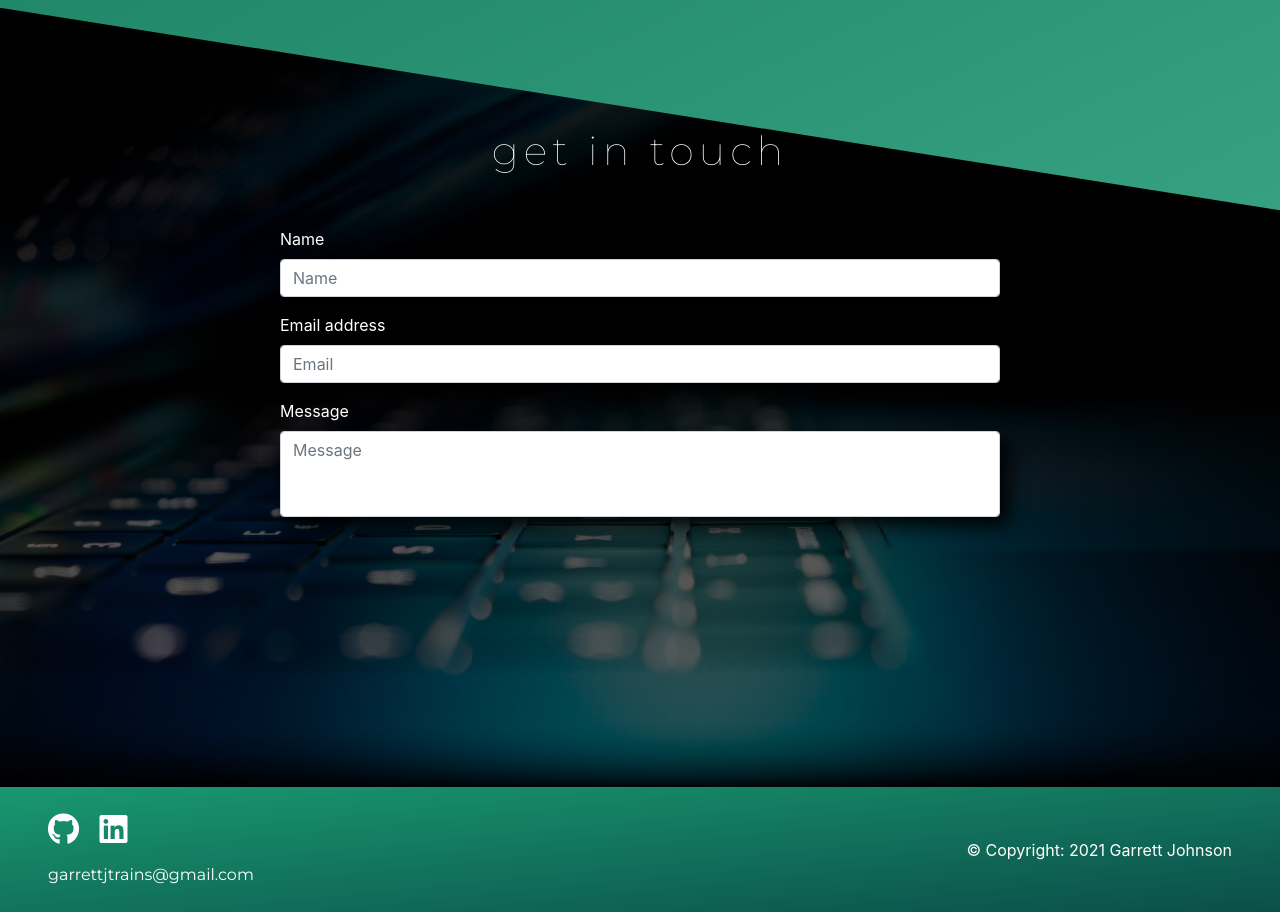
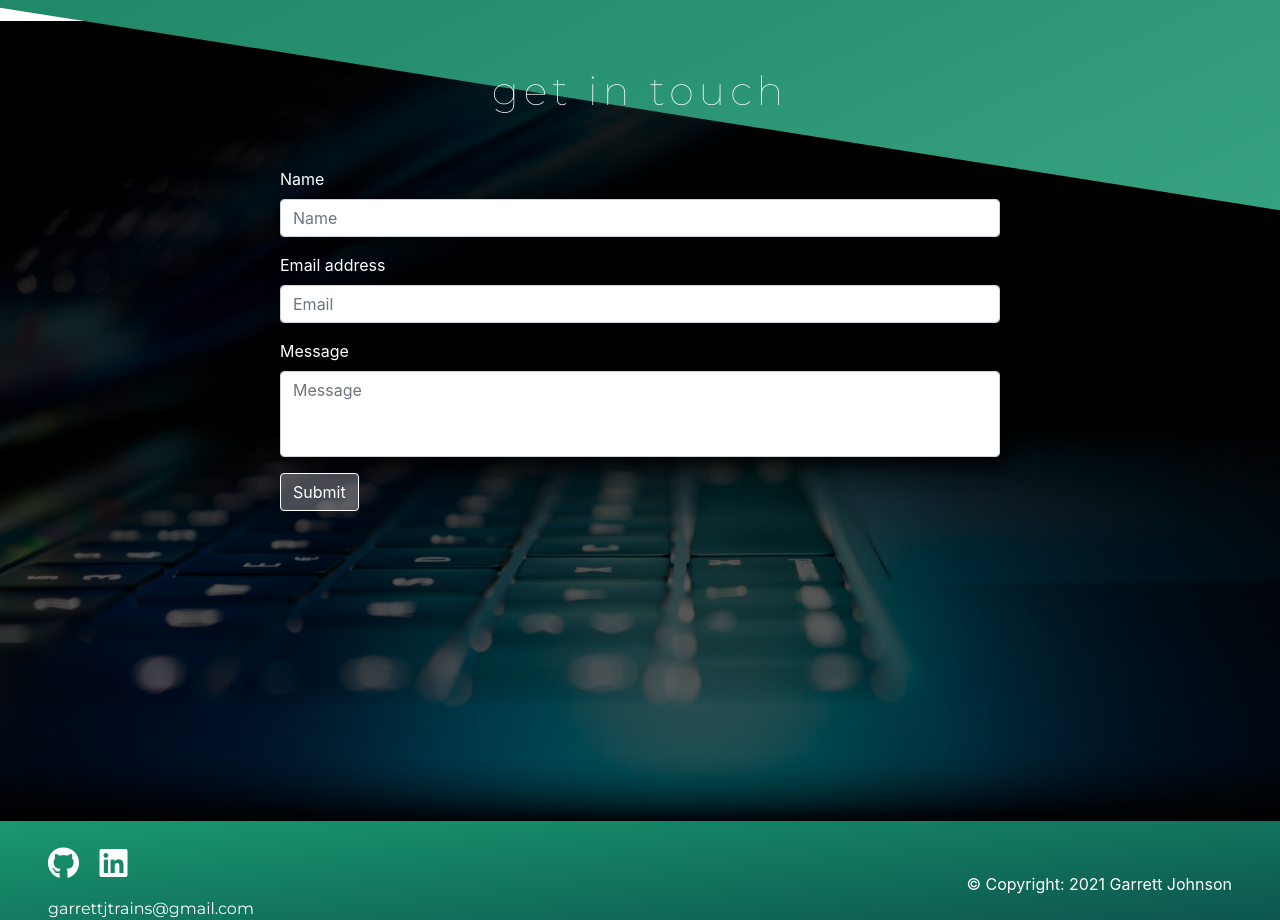
Before and after one commit to Gjhnsn/Gjhnsn.github.io, a plain HTML site: page index.html in a window 1280 px wide. Shown: the part 1880-2800 px from the top of the page. Drawn offline with nearby package versions, Linux system fonts and the light colour scheme.

Commit message:
layout fixes, editing media queries, working on navbar toggler bug

```diff
--- a/css/styles.css
+++ b/css/styles.css
@@ -62,10 +62,10 @@ h4 {
   z-index: 5;
 }
 
-.jumbo_button:hover {
+.jumbo_button:hover,
+.form_button:hover {
   background-color: white;
   color: black;
-  border: none;
 }
 
 /* 1st divider and prject area */
@@ -132,13 +132,13 @@ h4 {
   background-size: cover;
   position: relative;
   background-attachment: fixed;
-  top: 293px;
+  top: 325px;
   z-index: -1;
 }
 
 .contact_section {
   position: relative;
-  bottom: 375px;
+  bottom: 435px;
 }
 
 .form_box {
@@ -166,11 +166,18 @@ textarea {
     rgb(11, 78, 73)
   );
   color: white;
-  bottom: -20px;
+  bottom: 0;
+}
+
+.form_button {
+  background-color: rgba(255, 255, 255, 0.274);
+  border: white solid 1px;
+  position: relative;
 }
 
 .icons i {
   font-size: 2rem;
+  color: white;
 }
 
 /* media queries */
--- a/index.html
+++ b/index.html
@@ -33,7 +33,9 @@
       <a class="navbar-brand" href="#home"
         ><img class="gj_logo ml-md-3" src="img/gj-logo-white.svg" alt="gj logo"
       /></a>
-      <i class="fab fa-github text-light h2 mt-2 ml-2 git_nav"></i>
+      <a href="https://github.com/Gjhnsn"
+        ><i class="fab fa-github text-light h2 mt-2 ml-2 git_nav"></i
+      ></a>
       <button
         class="navbar-toggler"
         type="button"
@@ -46,7 +48,7 @@
         <span class="navbar-toggler-icon"></span>
       </button>
 
-      <div class="collapse navbar-collapse" id="navbarToggler">
+      <div class="collapse navbar-collapse text-secondary" id="navbarToggler">
         <ul class="navbar-nav ml-auto mt-2 mr-3 mt-md-0">
           <li class="nav-item">
             <a class="nav-link" href="#home">Home</a>
@@ -292,6 +294,9 @@
               placeholder="Message"
             ></textarea>
           </div>
+          <button type="submit" class="btn btn-primary form_button">
+            Submit
+          </button>
         </form>
       </div>
     </div>
@@ -325,8 +330,12 @@
       <!-- Copyright -->
       <div class="email pl-5">
         <div class="icons pr-5 py-3">
-          <i class="fab fa-github pr-3"></i>
-          <i class="fab fa-linkedin"></i>
+          <a href="https://github.com/Gjhnsn"
+            ><i class="fab fa-github pr-3"></i
+          ></a>
+          <a href="https://www.linkedin.com/in/garrett-johnson-b08377162/"
+            ><i class="fab fa-linkedin"></i
+          ></a>
         </div>
         <p>garrettjtrains@gmail.com</p>
       </div>
```
